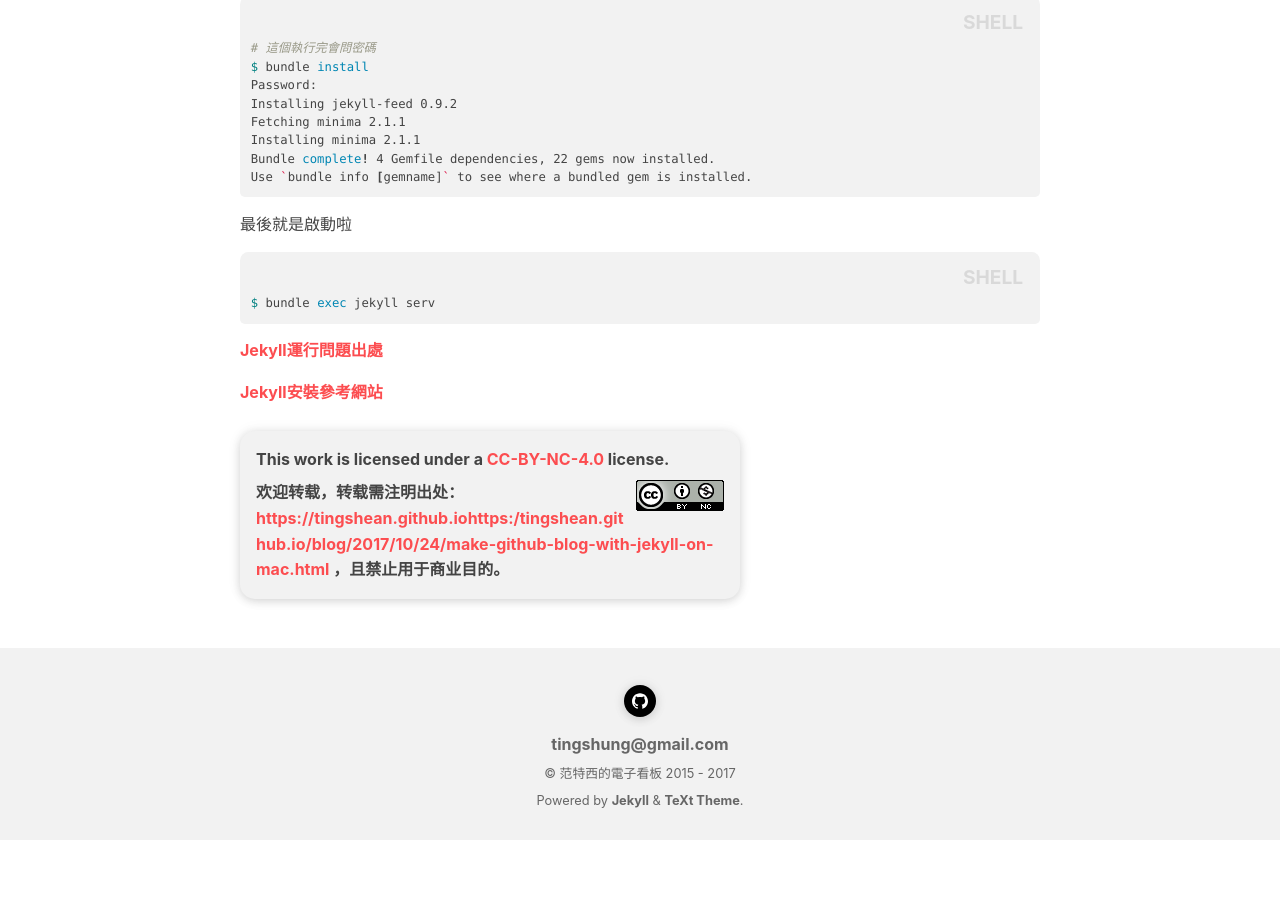
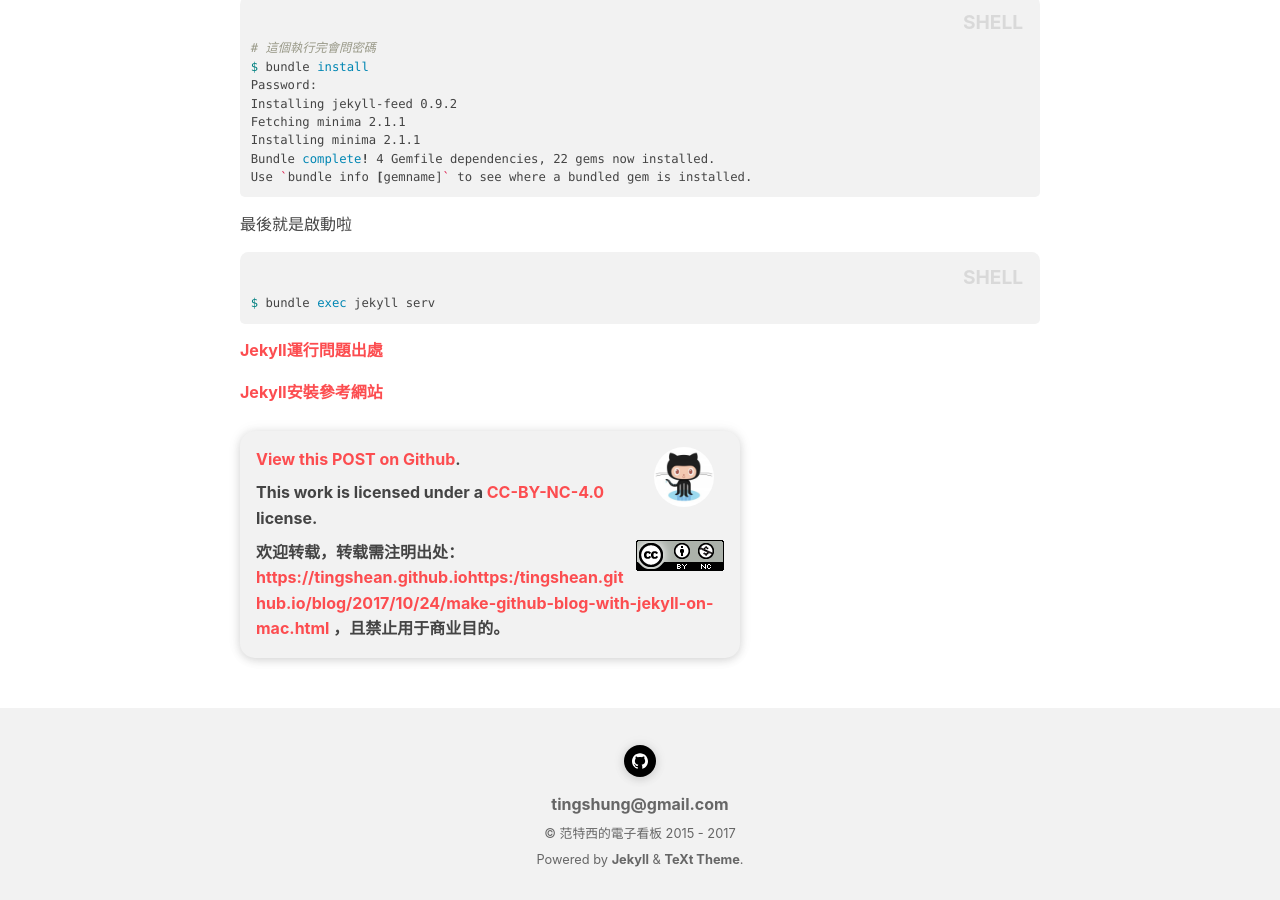
Before and after one commit to tingShean/tingshean.github.io, a Jekyll site: the page built from _posts/2017-10-24-make-github-blog-with-jekyll-on-mac.markdown, in a window 1280 px wide and 900 px high, scrolled down 1207 px. Built offline with Jekyll 4.4.1, drawn with Linux system fonts in a browser that asks for light colours; nearby versions of some CDN libraries; before the commit the page ends 2047 px from its top, so only the background shows below that; part of the change alters nothing that is shown.

Commit message:
[Modify]

```diff
--- a/_config.yml
+++ b/_config.yml
@@ -17,8 +17,8 @@ nav_lists:
     url: /blog/about.html
 
 ## GitHub repository (if the site is hosted by GitHub) ##
-# repository: e.g. someone.github.io
-# repository_tree: e.g. master
+repository: tingshung.github.io # e.g. someone.github.io
+repository_tree: master # e.g. master
 
 ## Language & timezone ##
 lang: zh #the language of your site
--- a/_posts/2017-10-24-make-github-blog-with-jekyll-on-mac.markdown
+++ b/_posts/2017-10-24-make-github-blog-with-jekyll-on-mac.markdown
@@ -11,6 +11,7 @@ tags: mac github.io jekyll
 因為使用的平台是Mac OS，所以跟linux的安裝還是有些許的不同，我在執行`$gem install jekyll`時就有遇到問題
 
 `<!--more-->`
+
 {% highlight shell %}
 ~/Documents/work » gem install jekyll
 Fetching: public_suffix-3.0.0.gem (100%)
```
